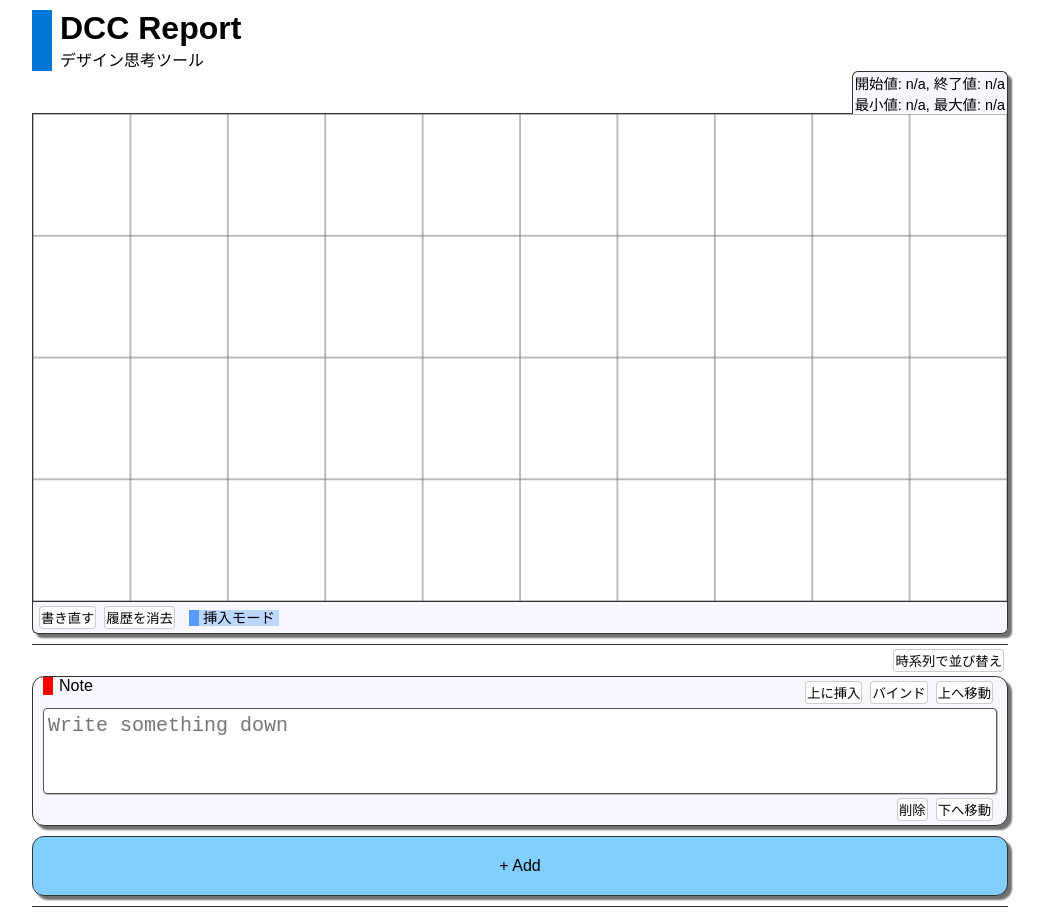
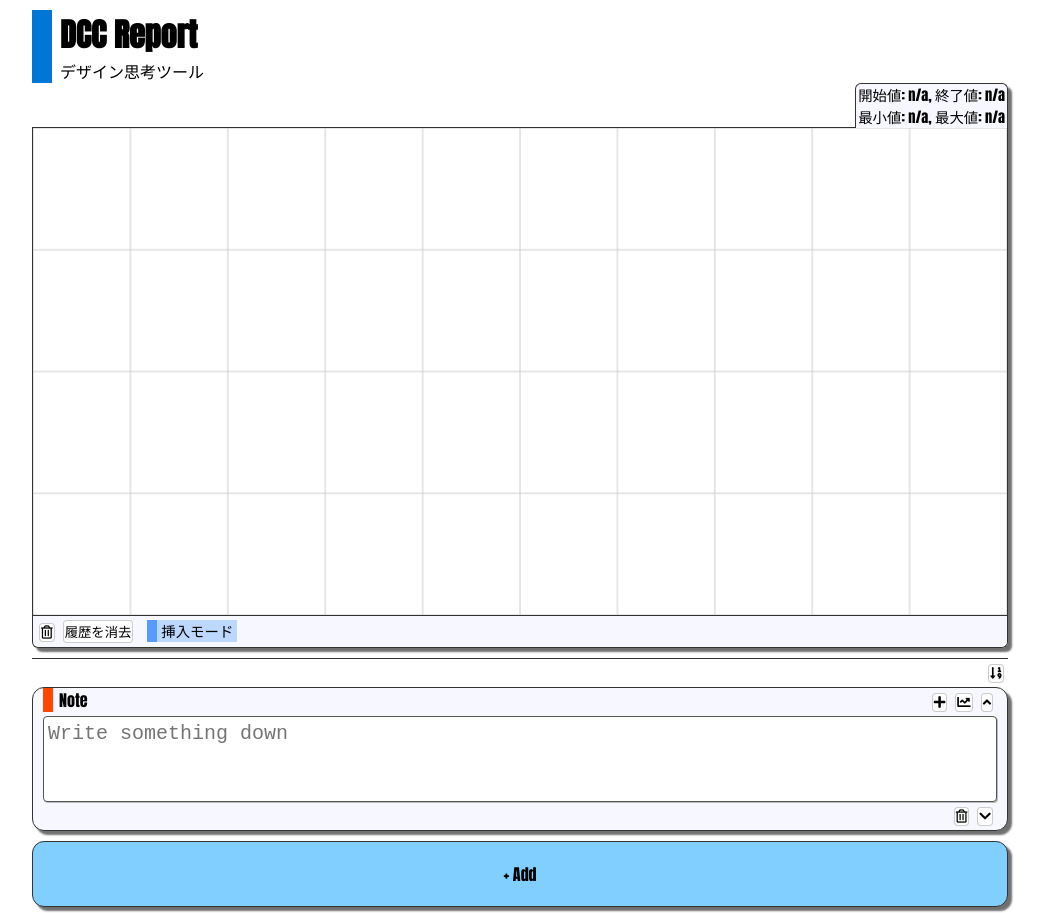
Before and after one commit to prog-g/dcc-report, a React app: page / in a window 1280 px wide. Shown: the top 913 px of the page, without its empty margins (120-1164 px from the left). Built offline with nearby package versions, Linux system fonts and the light colour scheme.

Commit message:
点の色、グリッド線の修正

```diff
--- a/src/App.tsx
+++ b/src/App.tsx
@@ -32,7 +32,7 @@ const App: React.FunctionComponent = () => {
       />
       <NameEntry />
       <button className="download" onClick={download}>
-        HTMLでダウンロード
+        <i className="fas fa-download"></i>
       </button>
     </>
   );
--- a/src/Graph.tsx
+++ b/src/Graph.tsx
@@ -147,7 +147,9 @@ const Graph: React.FunctionComponent<Props> = (props) => {
         onPointerCancel={onEndDrawing}
       />
       <div className="graph-menu">
-        <button onClick={clear}>書き直す</button>
+        <button onClick={clear}>
+          <i className="far fa-trash-alt"></i>
+        </button>
         <button onClick={clearOld}>履歴を消去</button>
         <span className="graph-mode">
           {props.bindingTargetId === null ? "挿入モード" : "バインドモード"}
--- a/src/Note.tsx
+++ b/src/Note.tsx
@@ -89,9 +89,15 @@ const Note: React.FunctionComponent<Props> = (props) => {
         {props.pointNumber !== null ? `#${props.pointNumber}` : "Note"}
       </div>
       <div className="note-menu">
-        <button onClick={insertBefore}>上に挿入</button>
-        <button onClick={bind}>バインド</button>
-        <button onClick={up}>上へ移動</button>
+        <button onClick={insertBefore}>
+          <i className="fas fa-plus"></i>
+        </button>
+        <button onClick={bind}>
+          <i className="fas fa-chart-line"></i>
+        </button>
+        <button onClick={up}>
+          <i className="fas fa-angle-up"></i>
+        </button>
       </div>
       <textarea
         className="note-content"
@@ -107,8 +113,12 @@ const Note: React.FunctionComponent<Props> = (props) => {
         </div>
       ) : null}
       <div className="note-menu">
-        <button onClick={del}>削除</button>
-        <button onClick={down}>下へ移動</button>
+        <button onClick={del}>
+          <i className="far fa-trash-alt"></i>
+        </button>
+        <button onClick={down}>
+          <i className="fas fa-chevron-down"></i>
+        </button>
       </div>
     </div>
   );
--- a/src/NoteList.tsx
+++ b/src/NoteList.tsx
@@ -78,7 +78,9 @@ const NoteList: React.FunctionComponent<Props> = (props) => {
   return (
     <div className="notes">
       <div className="notes-menu">
-        <button onClick={ascendingOrder}>時系列で並び替え</button>
+        <button onClick={ascendingOrder}>
+          <i className="fas fa-sort-numeric-down"></i>
+        </button>
       </div>
       {notes}
       <div className="note new" onClick={add}>
--- a/src/lib/canvas.ts
+++ b/src/lib/canvas.ts
@@ -17,7 +17,7 @@ const oldGraphLineColor = "#aaa"; // 前回グラフ曲線の描画色
 const gridx = 10; // グリッドの x 分割数
 const gridy = 4; // グリッドの y 分割数
 const gridLineWidth = 1; // グリッド線の描画幅
-const gridLineColor = "#777"; // グリッド線の描画色
+const gridLineColor = "#ccc"; // グリッド線の描画色
 const eps = 2 ** -52; // 開区間を評価するための十分小さい値
 
 // 曲線関数空間からキャンバス空間への座標変換
--- a/src/lib/note.ts
+++ b/src/lib/note.ts
@@ -9,15 +9,15 @@ function newNote(notes: Notes = []): Note {
 // id に従属するメモの色を返す
 function noteColor(id: number): string {
   const colors = [
-    "red",
-    "pink",
-    "orange",
-    "yellow",
-    "greenyellow",
-    "green",
-    "aqua",
-    "blue",
-    "purple",
+    "orangered",
+    "deeppink",
+    "darkorange",
+    "seagreen",
+    "limegreen",
+    "olive",
+    "deepskyblue",
+    "mediumblue",
+    "darkviolet",
   ];
 
   // newNote() の実装より id が 0 以下になることはない
--- a/src/style.css
+++ b/src/style.css
@@ -5,7 +5,7 @@
 }
 
 body {
-  font-family: sans-serif;
+  font-family: "Anton", sans-serif;
   color: #000;
   background: #fff;
 }
```
Also changed, not shown: src/index.ejs.
